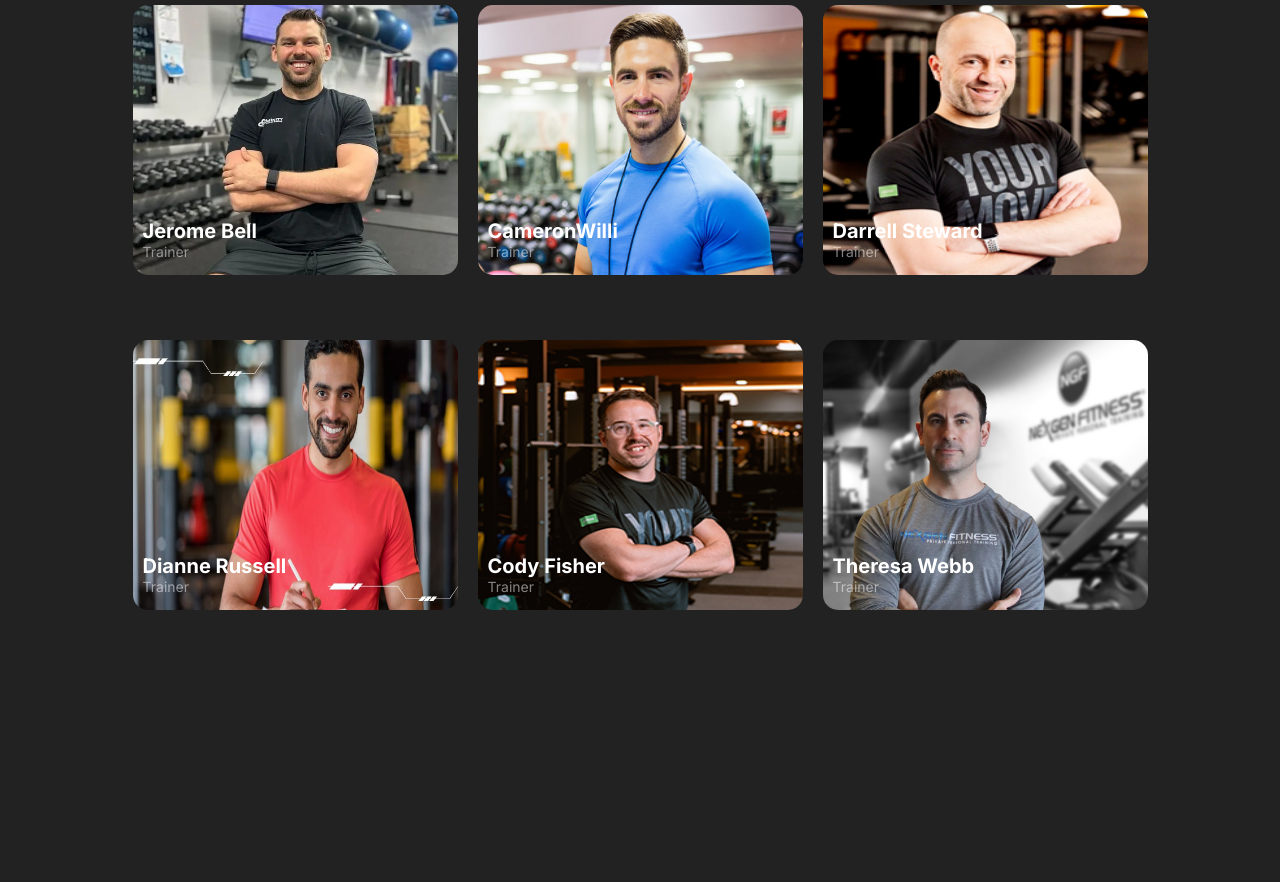
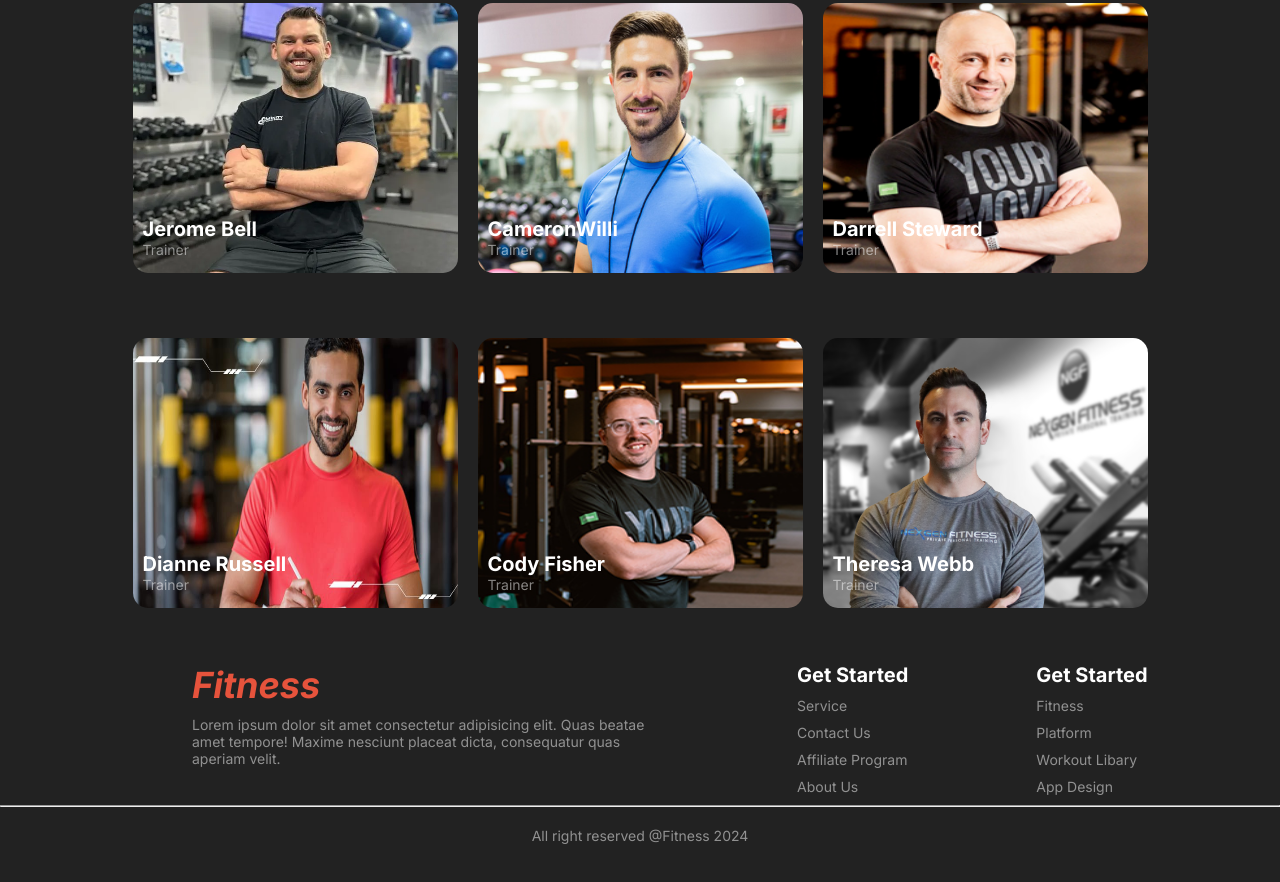
Before and after one commit to MDMonirujjaman805/Assignment-2, a plain HTML site: page index.html in a window 1280 px wide. Shown: the part 1687-2569 px from the top of the page. Before the commit the page ends 2352 px from the top, so only its background shows below. Drawn offline with Linux system fonts and the light colour scheme.

Commit message:
footer section done

```diff
--- a/index.html
+++ b/index.html
@@ -182,7 +182,30 @@
     </div>
   </main>
   <footer>
-
+    <div class="footer-main">
+    <div class="child-1">
+      <h4 class="title"><em>Fitness</em></h4>
+      <p class="f-s">Lorem ipsum dolor sit amet consectetur adipisicing elit. Quas beatae amet tempore! Maxime nesciunt placeat dicta, consequatur quas aperiam velit.</p>
+    </div>
+    <div class="child-2">
+      <h5 class="f-heding">Get Started </h5>
+      <p class="f-s">Service</p>
+      <p class="f-s">Contact Us</p>
+      <p class="f-s">Affiliate Program</p>
+      <p class="f-s">About Us</p>
+    </div>
+    <div class="child-3">
+      <h5 class="f-heding">Get Started </h5>
+      <p class="f-s">Fitness</p>
+      <p class="f-s">Platform</p>
+      <p class="f-s">Workout Libary</p>
+      <p class="f-s">App Design</p>
+    </div>
+    </div>
+    <div>
+      <hr>
+    <p class="f-s" id="footer-copyright">All right reserved @Fitness 2024</p>
+    </div>
   </footer>
 </body>
 </html>
--- a/styles/responsive.css
+++ b/styles/responsive.css
@@ -68,5 +68,22 @@ margin-top: -100px;
   display: flex;
   flex-direction: column;
 }
-
+/* footer section  */
+.footer-main{
+  display: flex;
+  flex-direction: column;
 }
+.child-1{
+  margin: 50px auto 20px 30px;
+}
+.child-2{
+  margin: 20px auto 20px 30px;
+}
+.child-3{
+  margin: 20px auto 20px 30px;
+}
+#footer-copyright{
+  text-align: start;
+  margin: 20px auto 50px 30px;
+}
+}
--- a/styles/style.css
+++ b/styles/style.css
@@ -276,7 +276,7 @@ margin: 10px auto;
 .team-top{
   text-align: center;
   margin: 20px auto;
-  border: 1px solid red;
+  /* border: 1px solid red; */
 }
 .team-heding{
   color:white;
@@ -317,3 +317,43 @@ margin: 10px auto;
   bottom: 60px;
   left: 10px;
 }
+/* footer section  */
+.footer-main{
+  display: flex;
+  flex-direction: row;
+  max-width: 1440px;
+  margin: 0 auto;
+  /* border: 1px solid white; */
+
+}
+.f-heding{
+  color: white;
+  font-size: 20px;
+}
+.f-s{
+  color: rgba(255, 255, 255, 0.5);
+  font-size: 14px;
+  margin: 10px auto;
+}
+.child-1{
+max-width: 477px;
+margin-left: 15%;
+  /* border: 1px solid white; */
+
+}
+.child-2{
+  max-width: 477px;
+  margin-left: 10%;
+  /* border: 1px solid white; */
+
+}
+.child-3{
+  max-width: 477px;
+  margin-left: 10%;
+  /* border: 1px solid white; */
+
+}
+#footer-copyright{
+  text-align: center;
+  margin: 20px auto 50px auto;
+}
```
